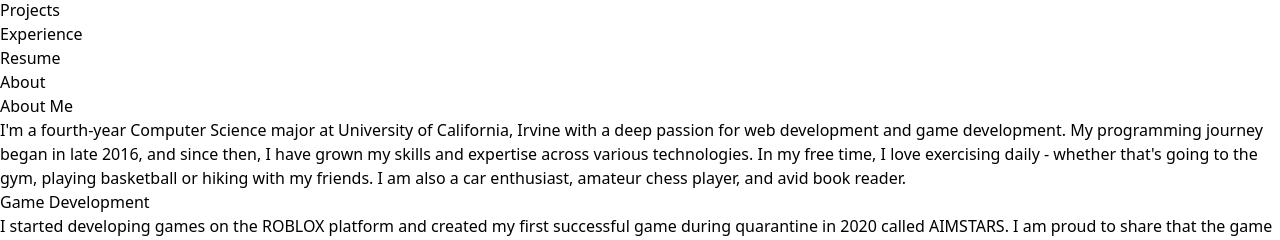
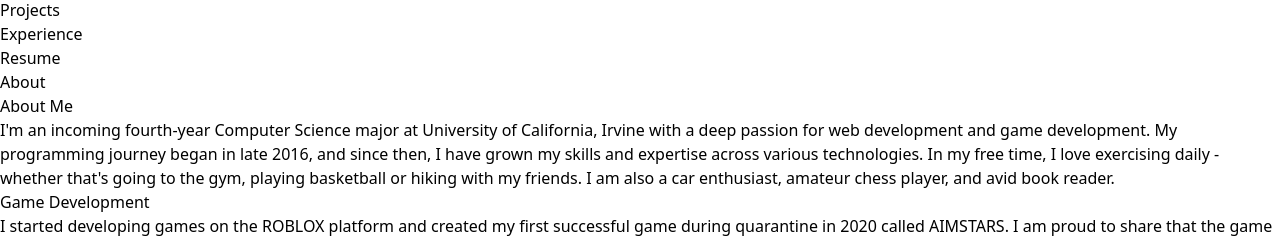
Before and after one commit to EthanSantos/EthanSantos.github.io, a React (Vite) app: page / in a window 1280 px wide. Shown: the part 898-1138 px from the top of the page. Built offline with nearby package versions, Linux system fonts and the light colour scheme.

Commit message:
about fix

```diff
--- a/src/pages/About.jsx
+++ b/src/pages/About.jsx
@@ -6,7 +6,7 @@ import mtsac from '../assets/mtsac.png'
 const About = () => {
 
     const information = {
-        About: "I'm a fourth-year Computer Science major at University of California, Irvine with a deep passion for web development and game development. My programming journey began in late 2016, and since then, I have grown my skills and expertise across various technologies. In my free time, I love exercising daily - whether that's going to the gym, playing basketball or hiking with my friends. I am also a car enthusiast, amateur chess player, and avid book reader.",
+        About: "I'm an incoming fourth-year Computer Science major at University of California, Irvine with a deep passion for web development and game development. My programming journey began in late 2016, and since then, I have grown my skills and expertise across various technologies. In my free time, I love exercising daily - whether that's going to the gym, playing basketball or hiking with my friends. I am also a car enthusiast, amateur chess player, and avid book reader.",
         Awards: "Coinbase Onchain Summer Buildathon - GAMING with thirdweb, Best Startup at BearHacks (UC Riverside), Best User Experience Award at Roblox x USC Game Jam, Dean’s Honors List, Mount San Antonio College Honors Program"
     }
     return (
```
